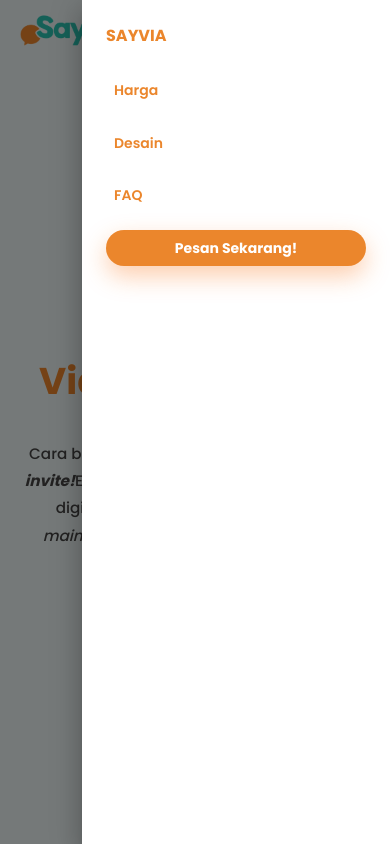
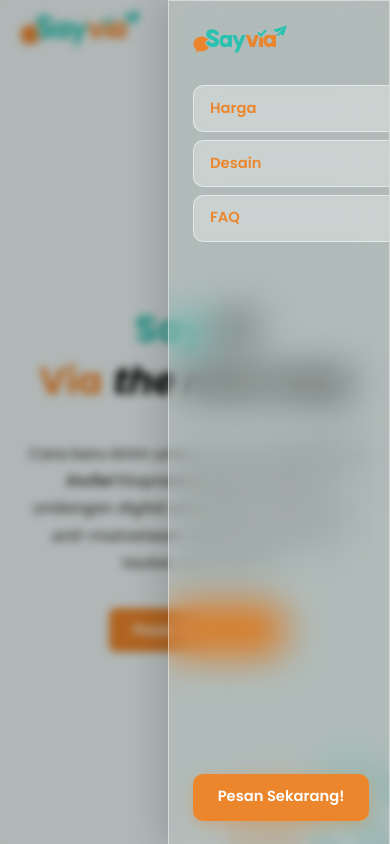
Before and after one commit to gianfelix/sayvia, a React (Create React App) app: page / in a window 390 px wide. Both pictures are taken after a click on the button 350 px from the left and 28 px from the top of the page. Shown: the top 844 px of the page. Built offline with nearby package versions, Linux system fonts and the light colour scheme; some icons are missing.

Commit message:
edit_mobile drawer

```diff
--- a/src/components/HeroSection.jsx
+++ b/src/components/HeroSection.jsx
@@ -119,12 +119,12 @@ const HeroSection = () => {
               >
                 Cara baru kirim undangan,{" "}
                 <b>
-                  <i>no more boring invite!</i>
+                  <i>no more boring invite!{" "}</i>
                 </b>
                 <br />
-                Ekspresikan gayamu lewat undangan digital yang
+                Ekspresikan gayamu lewat undangan digital yang {" "}
                 <br />
-                <i>fresh, modern</i>, dan <i>anti-mainstream</i>.
+                <i>fresh, modern</i>, dan <i>anti-mainstream</i>. {" "}
                 <br />
                 Semua dalam satu tautan, tanpa ribet
               </Typography>
--- a/src/components/Navbar.jsx
+++ b/src/components/Navbar.jsx
@@ -2,7 +2,6 @@ import { useState, useEffect } from "react";
 import {
   AppBar,
   Toolbar,
-  Typography,
   Button,
   Box,
   IconButton,
@@ -10,11 +9,9 @@ import {
   Stack,
 } from "@mui/material";
 import MenuIcon from "@mui/icons-material/Menu";
+import CloseIcon from "@mui/icons-material/Close";
 import { useSayviaTheme } from "../theme/SayviaThemeProvider";
-import { hover } from "@testing-library/user-event/dist/hover";
-import sayviaTheme, { size, weight } from "../theme/sayviaTheme";
-
-const menuItems = ["Harga", "Desain", "FAQ"];
+import { size, weight } from "../theme/sayviaTheme";
 
 const navItems = [
   { label: "Harga", id: "package", type: "scroll" },
@@ -25,29 +22,20 @@ const navItems = [
 const handleNavigation = (item) => {
   if (item.type === "scroll") {
     const element = document.getElementById(item.id);
-    if (element) {
-      element.scrollIntoView({ behavior: "smooth" });
+    if (element) element.scrollIntoView({ behavior: "smooth" });
   }
-  }
-
   if (item.type === "route") {
     window.location.href = item.path;
   }
-
-  // setOpen(true);
 };
 
 const Navbar = () => {
   const [open, setOpen] = useState(false);
   const { colors } = useSayviaTheme();
-
   const [scrolled, setScrolled] = useState(false);
 
   useEffect(() => {
-    const handleScroll = () => {
-      setScrolled(window.scrollY > 1000);
-    };
-
+    const handleScroll = () => setScrolled(window.scrollY > 1000);
     window.addEventListener("scroll", handleScroll);
     return () => window.removeEventListener("scroll", handleScroll);
   }, []);
@@ -65,23 +53,16 @@ const Navbar = () => {
         }}
       >
         <Toolbar
-          sx={{
-            justifyContent: "space-between",
-            width: "90%",
-            mx: "auto",
-          }}
+          sx={{ justifyContent: "space-between", width: "90%", mx: "auto" }}
         >
           {/* LOGO */}
-          <Box sx={{ display: "flex", alignItems: "center" }}>
           <IconButton
             href="/"
             disableRipple
             sx={{
               p: 0,
               backgroundColor: "transparent",
-                "&hover": {
-                  backgroundColor: "transparent",
-                },
+              "&:hover": { backgroundColor: "transparent" },
             }}
           >
             <img
@@ -90,7 +71,6 @@ const Navbar = () => {
               style={{ height: 36 }}
             />
           </IconButton>
-          </Box>
 
           {/* MENU DESKTOP */}
           <Box
@@ -117,7 +97,6 @@ const Navbar = () => {
                   boxShadow: "none",
                   background: "transparent",
                   transition: "color 0.3s ease, font-weight 0.3s ease",
-
                   "&::before": {
                     content: '""',
                     position: "absolute",
@@ -128,11 +107,7 @@ const Navbar = () => {
                     transition: "transform 0.3s ease",
                     zIndex: -1,
                   },
-
-                  "&:hover::before": {
-                    transform: "scaleY(1)",
-                  },
-
+                  "&:hover::before": { transform: "scaleY(1)" },
                   "&:hover": {
                     color: colors.white,
                     fontWeight: weight.semiBold,
@@ -157,7 +132,6 @@ const Navbar = () => {
                 textTransform: "none",
                 transition: "transform 0.3s ease, background-color 0.3s ease",
                 willChange: "transform",
-
                 "&:hover": {
                   backgroundColor: colors.buttonHover,
                   transform: "translateY(-2px)",
@@ -168,7 +142,7 @@ const Navbar = () => {
             </Button>
           </Box>
 
-          {/* MOBILE ICON */}
+          {/* HAMBURGER ICON */}
           <IconButton
             sx={{ display: { xs: "flex", md: "none" }, color: colors.primary }}
             onClick={() => setOpen(true)}
@@ -178,59 +152,138 @@ const Navbar = () => {
         </Toolbar>
       </AppBar>
 
-      {/* MOBILE DRAWER */}
-      <Drawer anchor="right" open={open} onClose={() => setOpen(false)}>
-        <Box sx={{ width: 260, p: 3 }}>
-          <Typography
-            sx={{
-              fontWeight: 800,
-              mb: 3,
-              color: colors.primary,
-              fontFamily: "'Poppins', sans-serif",
+      {/* ── MOBILE DRAWER ── */}
+      <Drawer
+        anchor="right"
+        open={open}
+        onClose={() => setOpen(false)}
+        // Remove default Paper background so our glass style shows
+        PaperProps={{
+          sx: {
+            // Glass morphism
+            background: "rgba(255, 255, 255, 0.05)",
+            backdropFilter: "blur(20px) saturate(180%)",
+            WebkitBackdropFilter: "blur(20px) saturate(180%)",
+            border: "1px solid rgba(255, 255, 255, 0.45)",
+            boxShadow: "-8px 0 32px rgba(0, 0, 0, 0.15)",
+            width: 220,
+          },
+        }}
+        // Semi-transparent dark backdrop
+        slotProps={{
+          backdrop: {
+            sx: {
+              backgroundColor: "rgba(0, 0, 0, 0.25)",
+              backdropFilter: "blur(4px)",
+              WebkitBackdropFilter: "blur(4px)",
+            },
+          },
         }}
       >
-            SAYVIA
-          </Typography>
+        <Box
+          sx={{
+            width: 220,
+            p: 3,
+            height: "100%",
+            display: "flex",
+            flexDirection: "column",
+          }}
+        >
+          {/* TOP ROW — logo + close button */}
+          <Box
+            sx={{
+              display: "flex",
+              alignItems: "center",
+              justifyContent: "space-between",
+              mb: 4,
+            }}
+          >
+            <IconButton
+              href="/"
+              disableRipple
+              sx={{
+                p: 0,
+                backgroundColor: "transparent",
+                "&:hover": { backgroundColor: "transparent" },
+              }}
+            >
+              <img
+                src="/assets/icons/logo_say_hor.webp"
+                alt="Sayvia"
+                style={{ height: 28 }}
+              />
+            </IconButton>
+            <IconButton
+              onClick={() => setOpen(false)}
+              size="small"
+              sx={{
+                color: colors.primary,
+                background: "rgba(255,255,255,0.3)",
+                border: "1px solid rgba(255,255,255,0.5)",
+                backdropFilter: "blur(8px)",
+                "&:hover": { background: "rgba(255,255,255,0.5)" },
+              }}
+            ></IconButton>
+          </Box>
 
-          <Stack spacing={2}>
-            {menuItems.map((item) => (
+          {/* NAV ITEMS */}
+          <Stack spacing={1} mb={4} sx={{ flex: 1 }}>
+            {navItems.map((item) => (
               <Button
-                key={item}
+                key={item.label}
                 fullWidth
-                onClick={() => setOpen(false)}
+                onClick={() => {
+                  handleNavigation(item);
+                  setOpen(false);
+                }}
                 sx={{
                   justifyContent: "flex-start",
                   color: colors.primary,
-                  fontWeight: 600,
+                  fontWeight: weight.semiBold,
+                  fontSize: size.h3,
                   textTransform: "none",
+                  borderRadius: "10px",
+                  px: 2,
+                  py: 1.2,
+                  // Glass card per item
+                  background: "rgba(255, 255, 255, 0.3)",
+                  border: "1px solid rgba(255, 255, 255, 0.5)",
+                  backdropFilter: "blur(8px)",
+                  transition: "background 0.2s ease, transform 0.2s ease",
                   "&:hover": {
-                    backgroundColor: `${colors.primary}10`,
+                    background: "rgba(255, 255, 255, 0.55)",
+                    transform: "translateX(4px)",
                   },
                 }}
               >
-                {item}
+                {item.label}
               </Button>
             ))}
+          </Stack>
 
+          {/* CTA BUTTON */}
           <Button
-              fullWidth
             onClick={() => setOpen(false)}
             sx={{
-                mt: 2,
-                borderRadius: 14,
+              width: "80%",
+              borderRadius: "10px",
               backgroundColor: colors.primary,
               color: colors.white,
-                fontWeight: 700,
+              fontSize: size.h3,
+              fontWeight: weight.semiBold,
               textTransform: "none",
-                boxShadow: "0 10px 25px rgba(249,115,22,0.35)",
+              py: 1.3,
+              boxShadow: `0 4px 16px ${colors.primary}55`,
+              transition: "transform 0.3s ease, background-color 0.3s ease",
+              willChange: "transform",
               "&:hover": {
-                  backgroundColor: "#EA580C",
+                backgroundColor: colors.buttonHover,
+                transform: "translateY(-2px)",
               },
             }}
           >
             Pesan Sekarang!
           </Button>
-          </Stack>
         </Box>
       </Drawer>
     </>
```
Also changed, not shown: src/components/FAQSection.jsx (+148 -255 lines), src/components/ValuesSection.jsx (+33 -29 lines). Lines whose indentation alone changed are shown as unchanged.
